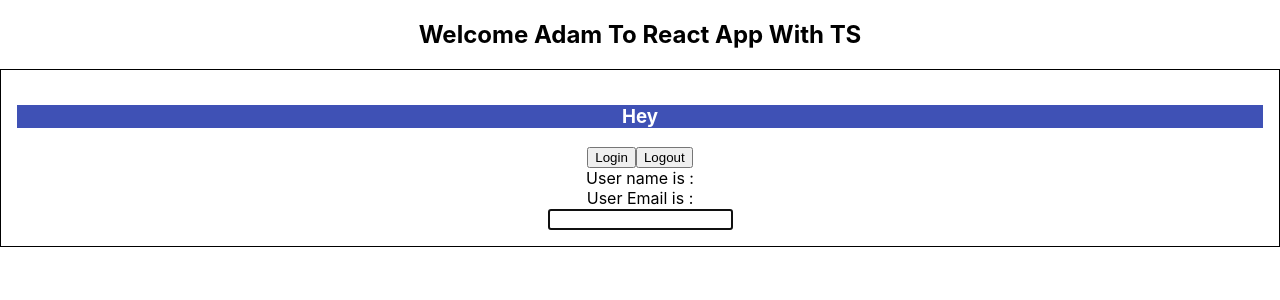
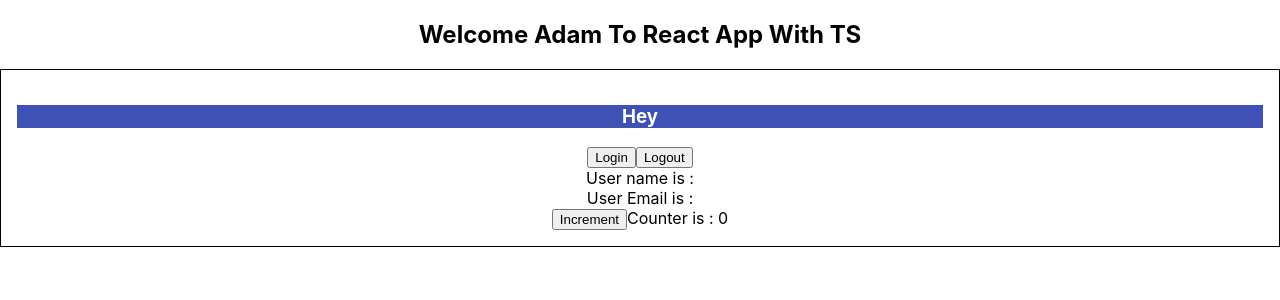
Before and after one commit to MohamedEssaadani/react-ts, a React (Create React App) app: page / in a window 1280 px wide. Shown: the top 300 px of the page. Built offline with nearby package versions, Linux system fonts and the light colour scheme.

Commit message:
class component with props type and state props

```diff
--- a/src/App.tsx
+++ b/src/App.tsx
@@ -4,9 +4,9 @@ import Box from "./components/context/Box";
 import ThemeContextProvider from "./components/context/ThemeContext";
 import User from "./components/context/User";
 import AuthUserContextProvider from "./components/context/UserContext";
+import Counter from "./components/Counter";
 import Header from "./components/Header";
 import HeaderContainer from "./components/HeaderContainer";
-import DomRef from "./components/refs/DomRef";
 
 function App() {
   return (
@@ -33,7 +33,11 @@ function App() {
           <User />
         </AuthUserContextProvider>
 
-        <DomRef />
+        {/* <DomRef />
+
+        <MutableRef /> */}
+
+        <Counter message="Counter is " />
       </Container>
     </div>
   );
--- /dev/null
+++ b/src/components/Counter.tsx
@@ -0,0 +1,44 @@
+import { Component } from "react";
+
+/**
+ * * 1: Define Props & State Types
+ */
+
+// * Props Type
+type CounterProps = {
+  message: string;
+};
+
+// * State Type
+type CounterState = {
+  count: number;
+};
+
+/**
+ * * Connect Types to our class component => Component<>
+ */
+export default class Counter extends Component<CounterProps, CounterState> {
+  /**
+   * * component state
+   */
+  state = {
+    count: 0,
+  };
+
+  /**
+   * * Incement
+   */
+
+  handleClick = () => {
+    this.setState((prevState) => ({ count: prevState.count + 1 }));
+  };
+
+  render() {
+    return (
+      <div>
+        <button onClick={this.handleClick}>Increment</button>
+        {this.props.message}: {this.state.count}
+      </div>
+    );
+  }
+}
```
Also changed, not shown: src/components/refs/MutableRef.tsx (added, +28 -0 lines).
